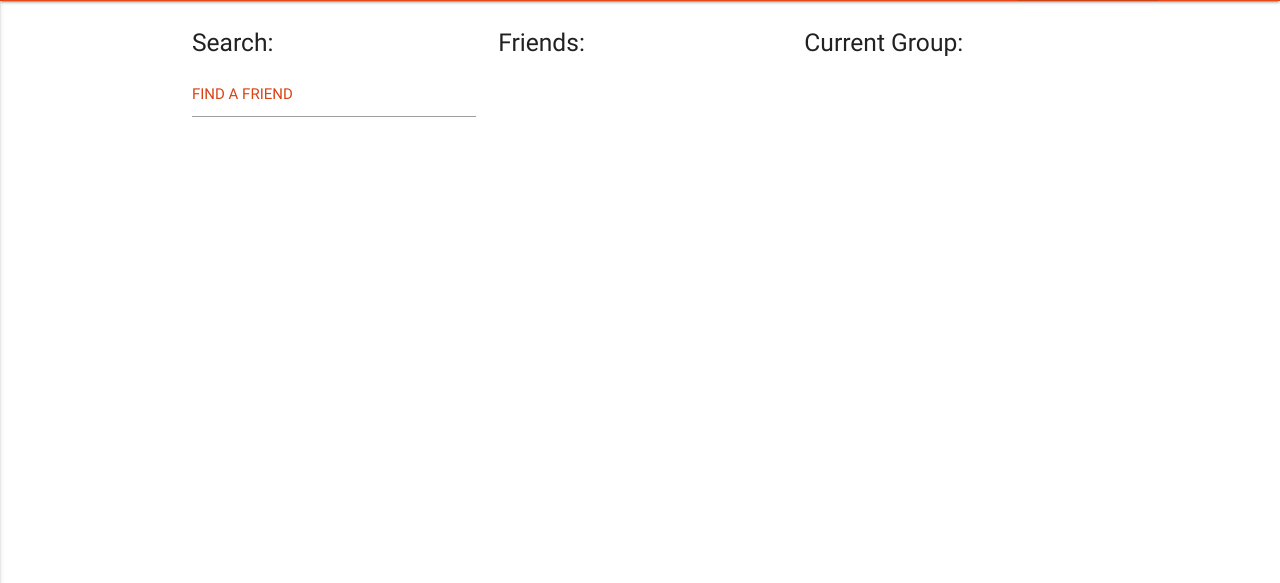
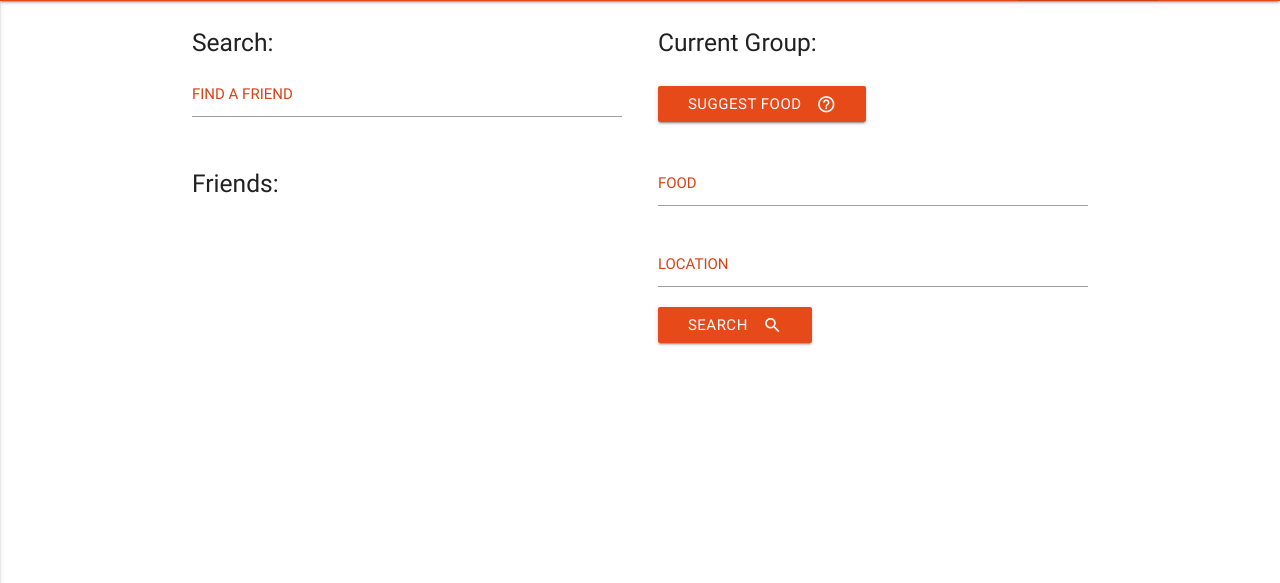
Before and after one commit to chaocharliehuang/Foodies, a Django app: template apps/users/templates/users/index.html in a window 1280 px wide. Shown: the part 63-646 px from the top of the page. Run offline with Django 3.2, Linux system fonts and the light colour scheme; the template is opened without the code that fills it, so the values that code supplies are empty; parts of the project's set-up code (start-up, migrations or seed data) failed here and were passed over; some libraries are stand-ins or nearby versions.

Commit message:
reorganized dashboard page

```diff
--- a/apps/search/templates/search/index.html
+++ b/apps/search/templates/search/index.html
@@ -127,6 +127,7 @@
         </div>
 
         <div class="container">
+            {% if not request.session.loggedin_id %}
             <div class="signup_msg">
                 <div style="margin-right:10px;">
                     <a href="{% url 'users:signup' %}" class="btn btn-floating deep-orange pulse"><i class="material-icons">card_membership</i></a>
@@ -135,6 +136,7 @@
                     <a href="{% url 'users:signup' %}">SIGN UP</a> to get automatic food suggestions based on you and your friends' preferences!
                 </div>
             </div>
+            {% endif %}
 
             {% if messages %}
             <div style="color:red; text-align:center;">
--- a/apps/users/templates/users/displayfriends.html
+++ b/apps/users/templates/users/displayfriends.html
@@ -3,17 +3,17 @@
     <tr>
         <th>First Name</th>
         <th>Last Name</th>
-        <th>Add to Group</th>
+        <th style="text-align:center;">Add to Group</th>
     </tr>
     {% for friend in friends %}
     <tr>
         <td>{{ friend.first_name }}</td>
         <td>{{ friend.last_name }}</td>
-        <td>
+        <td style="text-align:center;">
             <form>
                 {% csrf_token %}
                 <a class="btn-floating btn small waves-effect waves-light deep-orange darken-2 add_group_btn" friend_id={{ friend.id }}>
-                    <i class="material-icons">people</i>
+                    <i class="material-icons">group_add</i>
                 </a>
             </form>
         </td>
--- a/apps/users/templates/users/displaygroup.html
+++ b/apps/users/templates/users/displaygroup.html
@@ -3,13 +3,13 @@
     <tr>
         <th>First Name</th>
         <th>Last Name</th>
-        <th>Remove from Group</th>
+        <th style="text-align:center;">Remove from Group</th>
     </tr>
     {% for member in members %}
     <tr>
         <td>{{ member.first_name }}</td>
         <td>{{ member.last_name }}</td>
-        <td>
+        <td style="text-align:center;">
             <form>
                 {% csrf_token %}
                 <a class="btn-floating btn small waves-effect waves-light deep-orange darken-2 remove_friend_btn" friend_id={{ member.id }}><i class="material-icons">remove_circle_outline</i>
--- a/apps/users/templates/users/findfriend.html
+++ b/apps/users/templates/users/findfriend.html
@@ -3,13 +3,13 @@
     <tr>
         <th>First Name</th>
         <th>Last Name</th>
-        <th>Add Friend</th>
+        <th style="text-align:center;">Add Friend</th>
     </tr>
     {% for user in users %}
     <tr>
         <td>{{ user.first_name }}</td>
         <td>{{ user.last_name }}</td>
-        <td>
+        <td style="text-align:center;">
             <form>
                 {% csrf_token %}
                 <a class="btn-floating btn small waves-effect waves-light deep-orange darken-2 add_friend_btn" friend_id={{ user.id }}>
--- a/apps/users/templates/users/index.html
+++ b/apps/users/templates/users/index.html
@@ -74,7 +74,26 @@
             }
 
             /* SPECIFIC TO USERS HOMEPAGE */
+            .columns {
+                display: flex;
+                justify-content: space-between;
+            }
 
+            .column {
+                width: 48%;
+            }
+
+            .module {
+                max-height: 300px;
+                overflow-y: scroll;
+                margin-bottom: 20px;
+            }
+
+            .module_friends {
+                max-height: 300px;
+                overflow-y: scroll;
+                margin-bottom: 20px;
+            }
         </style>
     </head>
     <body>
@@ -126,8 +145,12 @@
                 </ul>
             </div>
             {% endif %}
-            <div class="row">
-                <div class="col s12 m4 module">
+
+
+            <div class="columns">
+
+                <div class="col s12 m6 column">
+                    <div class="module">
                         <h5>Search:</h5>
                         <form>
                             {% csrf_token %}
@@ -139,7 +162,7 @@
                         <div id="find_friend_results"></div>
                     </div>
 
-                <div class="col s12 m4 module">
+                    <div class="module module_friends">
                         <h5>Friends:</h5>
                         <div id="all_friends">
                             {% if friends %}
@@ -147,16 +170,16 @@
                                 <tr>
                                     <th>First Name</th>
                                     <th>Last Name</th>
-                                <th>Add to Group</th>
+                                    <th style="text-align:center;">Add to Group</th>
                                 </tr>
                                 {% for friend in friends %}
                                 <tr>
                                     <td>{{ friend.first_name }}</td>
                                     <td>{{ friend.last_name }}</td>
-                                <td>
+                                    <td style="text-align:center;">
                                         <form>
                                             {% csrf_token %}
-                                        <a class="btn-floating btn small waves-effect waves-light deep-orange darken-2 add_group_btn" friend_id={{ friend.id }}><i class="material-icons">people</i>
+                                            <a class="btn-floating btn small waves-effect waves-light deep-orange darken-2 add_group_btn" friend_id={{ friend.id }}><i class="material-icons">group_add</i>
                                             </a>
                                         </form>
                                     </td>
@@ -167,7 +190,10 @@
                         </div>
                     </div>
 
-                <div class="col s12 m4 module">
+                </div>
+
+                <div class="col s12 m6 column">
+                    <div class="module">
                         <h5>Current Group:</h5>
                         <div id="current_group">
                             {% if members %}
@@ -175,13 +201,13 @@
                                 <tr>
                                     <th>First Name</th>
                                     <th>Last Name</th>
-                                <th>Remove from Group</th>
+                                    <th style="text-align:center;">Remove from Group</th>
                                 </tr>
                                 {% for member in members %}
                                 <tr>
                                     <td>{{ member.first_name }}</td>
                                     <td>{{ member.last_name }}</td>
-                                <td>
+                                    <td style="text-align:center;">
                                         <form>
                                             {% csrf_token %}
                                             <a class="btn-floating btn small waves-effect waves-light deep-orange darken-2 remove_friend_btn" friend_id={{ member.id }}><i class="material-icons">remove_circle_outline</i>
@@ -194,9 +220,41 @@
                             {% endif %}
                         </div>
                     </div>
+
+                    <div>
+                        <div>
+                            <form id="form_suggest">
+                                {% csrf_token %}
+                                <button class="btn waves-effect waves-light deep-orange darken-2" type="submit" name="action">Suggest food
+                                    <i class="material-icons right">help_outline</i>
+                                </button>
+                                <br><br>
+                            </form>
+                        </div>
+                        <form id="form_search">
+                            {% csrf_token %}
+                            <div class="input-field">
+                                <input type="text" name="term" id="search_term" class="validate" value="{{ request.session.term }}">
+                                <label for="search_term">FOOD</label>
+                            </div>
+                            <div class="input-field">
+                                <input type="text" name="location" id="search_location" class="validate" value="{{ zipcode }}">
+                                <label for="search_location">LOCATION</label>
+                            </div>
+                            <button class="btn waves-effect waves-light deep-orange darken-2" type="submit" name="action">Search
+                                <i class="material-icons right">search</i>
+                            </button>
+                        </form>
+                    </div>
                 </div>
 
-            <!-- rest of page  -->
+            </div>
+
+            <div class="results">
+                <div class="progress deep-orange darken-3" style="display:none;">
+                    <div class="indeterminate deep-orange lighten-2"></div>
+                </div>
+            </div>
         </div>
 
         <script src="https://ajax.googleapis.com/ajax/libs/jquery/3.2.1/jquery.min.js"></script>
@@ -219,7 +277,7 @@
                 });
             });
 
-            $(document).on('click', '.remove_friend_btn', function(e) {
+            $(document).on('click', '.add_friend_btn', function(e) {
                 e.preventDefault();
                 $.ajax({
                     url: '/users/add_friend/' + $(this).attr('friend_id') + '/',
@@ -227,6 +285,7 @@
                     data: $(this).parent().serialize(),
                     success: function(res) {
                         $('#all_friends').html(res);
+                        $('#find_friend_results').html('');
                     }
                 });
             });
--- a/apps/users/templates/users/signup.html
+++ b/apps/users/templates/users/signup.html
@@ -122,9 +122,9 @@
         <div class="container center">
             <div class="heading_msg">
                 <h5>Sign Up</h5>
-                <p>No more wondering what to eat!
+                <p>Never hear <i>"I don't know, what do <b>you</b> want to eat?"</i> again...
                 <br>
-                Get <b>automatic food suggestions</b> based on you and your friends' preferences!</p>
+                Get <b>automatic</b> food suggestions based on you and your friends' preferences!</p>
                 <p style="color:red;"><i>* All fields are required *</i></p>
                 {% if messages %}
                 <div style="color:red;">
```
Also changed, not shown: apps/users/views.py (+6 -3 lines), db.sqlite3. Lines whose indentation alone changed are shown as unchanged.
